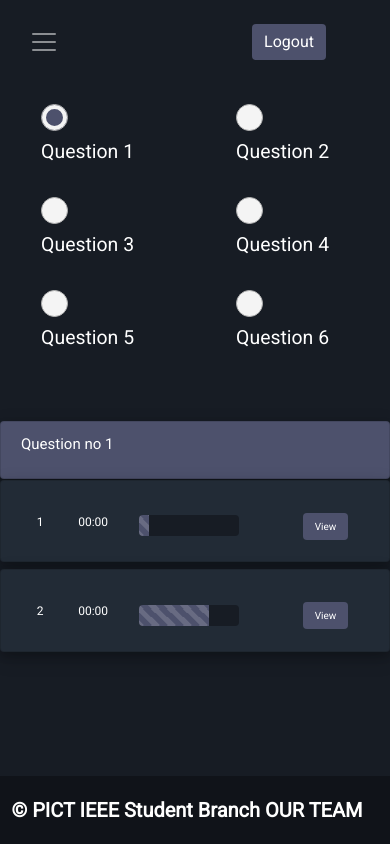
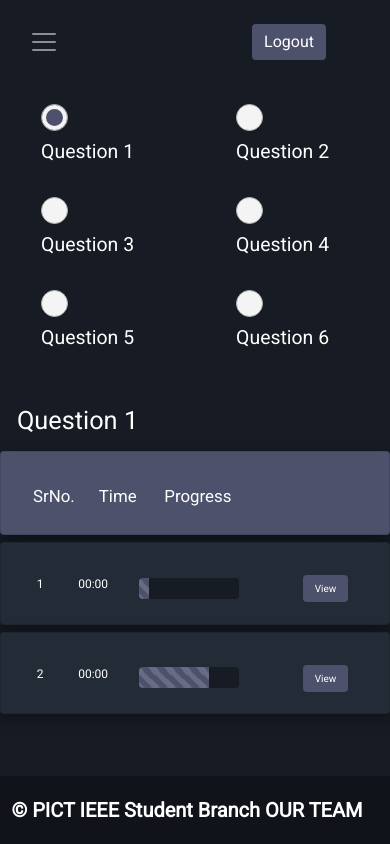
Before and after one commit to meghadandapat/CTD-RC2-Frontend, a React (Create React App) app: page /submissions in a window 390 px wide. Built offline with nearby package versions, Linux system fonts and the light colour scheme.

Commit message:
question card changed

```diff
--- a/src/components/Submissions/QueCard.js
+++ b/src/components/Submissions/QueCard.js
@@ -1,25 +1,46 @@
-
+import { Table } from "react-bootstrap";
 const QueCard = ({qno}) => {
 
     return (
         <div className="QueCard">
-          <div className="row queCard">
-            <div className="col-sm-1"></div>
-              <div className="col-sm-10">
-                <div className="card qcard">
-                  <div className="card-body">
-                    <div className="row">
-                      <div className="col-sm-1"></div>
-                      <div className="col-sm-2 text-center">
-                        <p className="quetext">Question no {qno}</p>
-                      </div>
-                      <div className="col-sm-9"></div>
+            <div className="row">
+                <div className="col-sm-1">
+
+                </div>
+
+                <div className="col-sm-10">
+                    <div className="question">
+                        <h3 className="title-text question-number">Question {qno}</h3>
                     </div>
-                  </div>
+                    <div className="card qcard">
+                        <div className="card-body mb-2">
+                            <Table responsive className="table table-borderless">
+                                <tbody>
+                                    <tr>
+                                        <td className="td1"></td>
+                                        <td className="srno justify-content-left">
+                                            <p className="title-text ">SrNo.</p>
+                                        </td>
+                                        <td className="stime">
+                                            <p className="title-text ">Time</p>
+                                        </td>
+                                        <td className="sprogress">
+                                            <p className="title-text ">Progress</p>
+                                        </td>
+                                        <td className="sview"></td>
+
+
+                                    </tr>
+                                </tbody>
+                            </Table>
+
+                        </div>
+                    </div>
                 </div>
-              </div>
-            <div className="col-sm-1"></div>
-        </div>
+                <div className="col-sm-1">
+
+                </div>
+            </div>
 
         </div>
     );
--- a/src/components/Submissions/Submissions.css
+++ b/src/components/Submissions/Submissions.css
@@ -10,20 +10,33 @@
   box-shadow: 0 4px 8px 0 rgba(0, 0, 0, 0.16), 0 6px 20px 0 rgba(0, 0, 0, 0.2);
   background-color: #4d516c;
   color: #ffffff !important;
-  height: 67%;
+  height: 47%;
   margin-top: 1.8vh;
+  margin-bottom: -1vh;
+}
+.srno {
+  width: 16.8vw;
+  text-align: center;
+}
+.stime {
+  width: 34.6vw;
+  text-align: center;
+}
+.sprogress {
+  width: 12.6vw;
+  text-align: center;
+}
+.sview {
+  width: 18.5vw;
 }
 .btn {
   color: #ffffff !important;
-}
-.table {
-  /* margin-top: -7px; */
 }
 .subtext {
   color: #ffffff;
 }
 .subcard {
-  margin-top: -0.8em;
+  margin-top: -2em;
   margin-bottom: -2em;
 }
 
@@ -34,15 +47,6 @@
   background: #222b36 !important ;
 }
 .scard {
-  /* overflow: hidden;
-    color: white;
-    height: 80%;
-    margin-top: -3vh;
-    margin-bottom: -10vh;
-    padding-bottom: 10vh;
-    text-align: center;
-    box-shadow: 0 4px 8px 0 rgba(0, 0, 0, 0.16), 0 6px 20px 0 rgba(0, 0, 0, 0.2);
-    background-image: linear-gradient(to top right, #152238 0%, #152238 100%); */
   box-shadow: 0 4px 8px 0 rgba(0, 0, 0, 0.16), 0 6px 20px 0 rgba(0, 0, 0, 0.2);
   background-image: linear-gradient(to top right, #222b36 0%, #222b36 100%);
   height: 68%;
@@ -77,12 +81,37 @@
 .codemodaltext {
   white-space: pre-line;
 }
+.title-text {
+  /* text-align: center; */
+  color: white;
+}
 @media only screen and (max-width: 600px) {
   .scard {
     font-size: 12px;
   }
   .qcard {
-    font-size: 15px;
+    height: 50%;
+  }
+  .td1 {
+    display: none;
+  }
+  .srno {
+    font-size: 2vh;
+    text-align: left;
+    width: 9vw;
+  }
+  .stime {
+    font-size: 2vh;
+    width: 17vw;
+    text-align: left;
+  }
+  .sprogress {
+    font-size: 2vh;
+    text-align: left;
+    width: 39vw;
+  }
+  .sview {
+    width: 22.5vw;
   }
   .progbar {
     width: 100px;
@@ -106,4 +135,8 @@
   .stable {
     margin-top: -7vh;
   }
+  .question-number {
+    font-size: 3vh;
+    margin-left: 2vh;
+  }
 }
```
